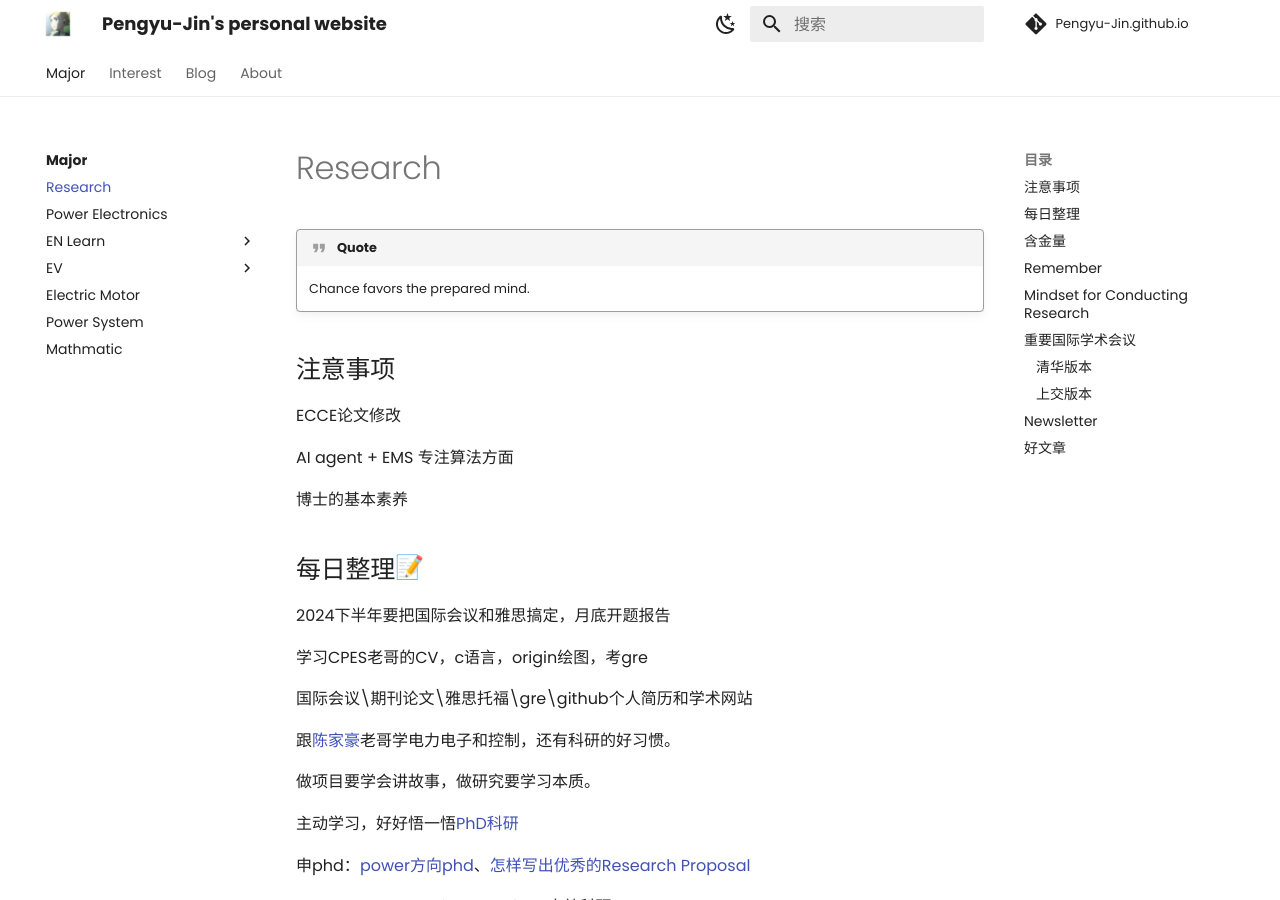
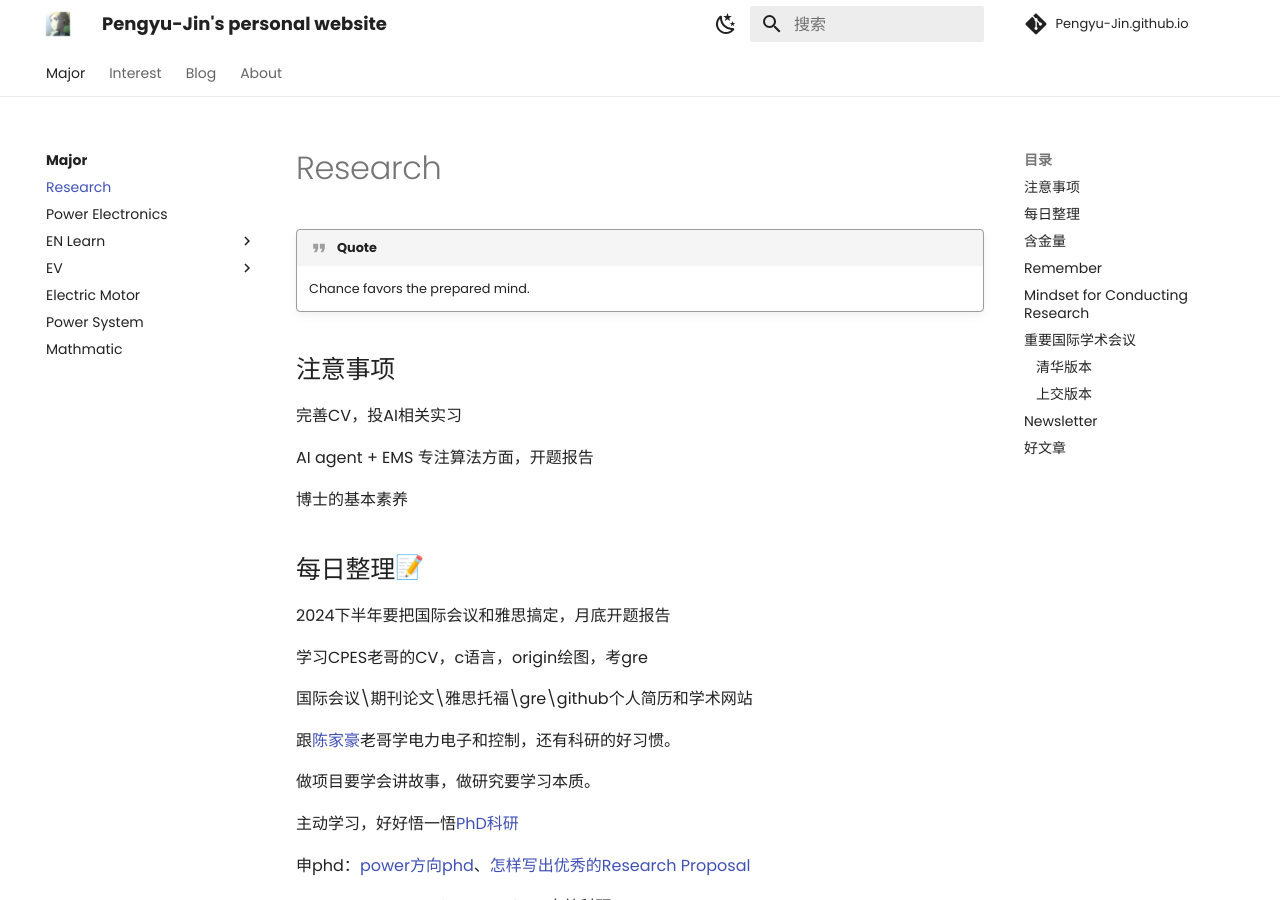
Before and after one commit to Pengyu-Jin/Pengyu-Jin.github.io, an MkDocs documentation site: the page built from docs/major/research/research.md, in a window 1280 px wide and 900 px high. Built offline with MkDocs 1.6.1 and Material for MkDocs 9.7.7, drawn with Linux system fonts in a browser that asks for light colours; emoji names are drawn with the system emoji font; comment, search, counter and statistics services are not loaded.

Commit message:
20241216-a

```diff
--- a/docs/major/research/research.md
+++ b/docs/major/research/research.md
@@ -4,9 +4,9 @@
 
 ## 注意事项
 
-ECCE论文修改
+完善CV，投AI相关实习
 
-AI agent + EMS 专注算法方面
+AI agent + EMS 专注算法方面，开题报告
 
 博士的基本素养
 
```
